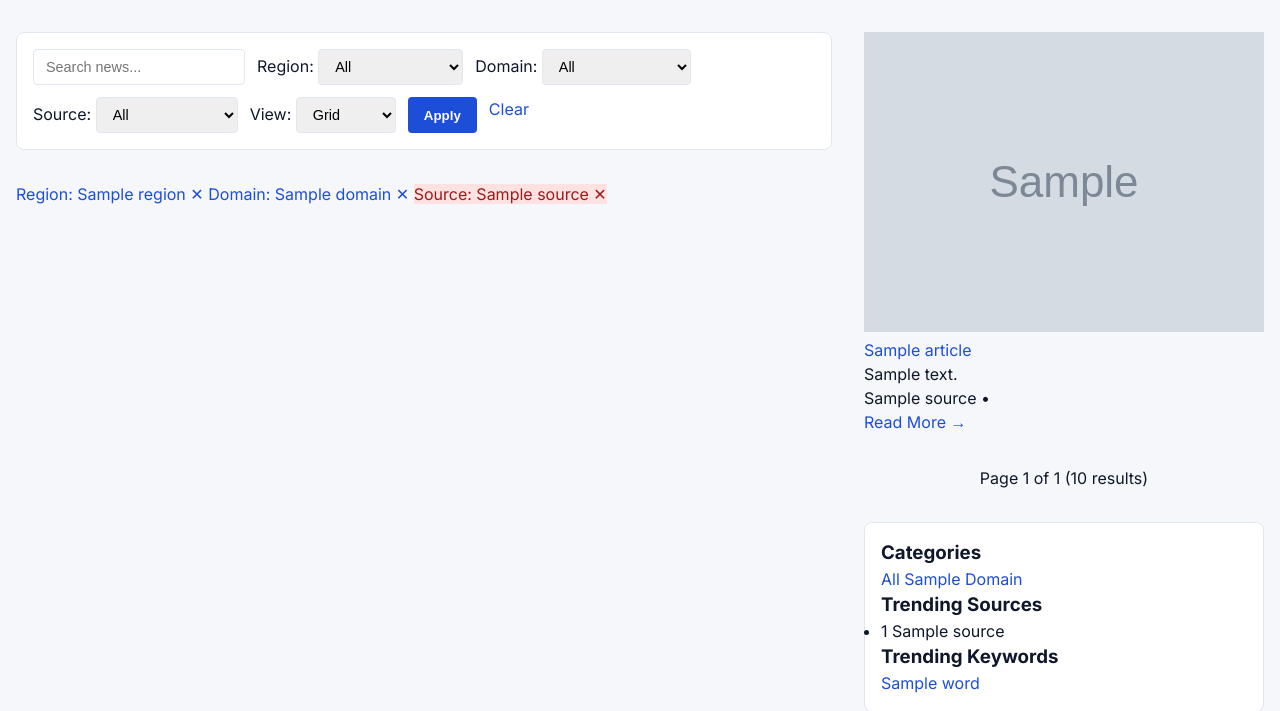
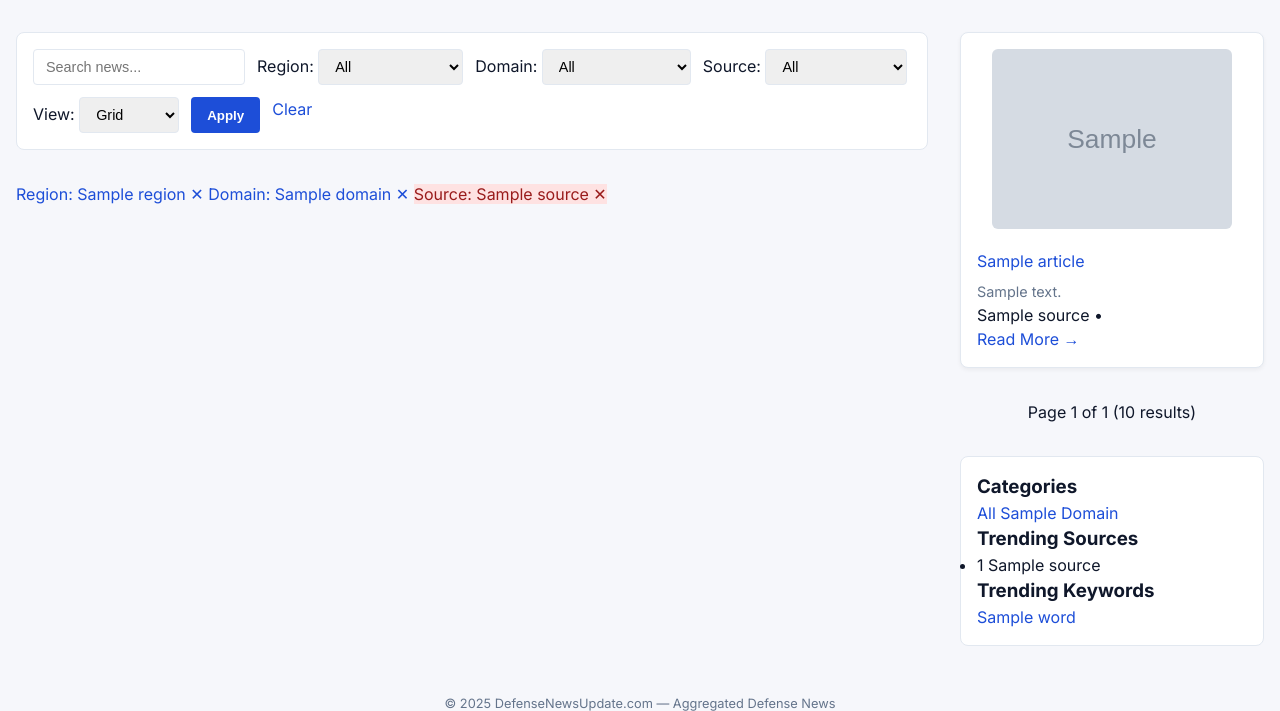
Before and after one commit to markusmaximus2/defense-rss-project, a Flask app: template templates/index.html in a window 1280 px wide. Shown: the part 116-827 px from the top of the page. Run offline with Flask 3, Linux system fonts and the light colour scheme; the template is opened without the code that fills it: most values are stand-ins (such as "Sample title", 1, 10 or a date in 2020); grey boxes marked "Sample" are stand-in pictures.

Commit message:
Fix image scaling with .grid .card .thumb

```diff
--- a/static/styles.css
+++ b/static/styles.css
@@ -85,14 +85,14 @@
 }
 
 /* Articles grid */
-.articles {
+.grid {
   display: grid;
   grid-template-columns: repeat(auto-fill, minmax(280px, 1fr));
   gap: 1.5rem;
 }
 
 /* Article cards */
-.article-card {
+.card {
   background: #fff;
   border: 1px solid #e2e8f0;
   border-radius: 0.5rem;
@@ -103,20 +103,22 @@
   height: 100%;
 }
 
-.article-card h3 {
+.card h3,
+.card .title {
   font-size: 1rem;
   margin: 0.5rem 0;
   flex-grow: 0;
 }
 
-.article-card p {
+.card p,
+.card .summary {
   font-size: 0.9rem;
   color: #64748b;
   flex-grow: 1;
 }
 
 /* ✅ Fix: constrain feed images */
-.article-card img {
+.card img.thumb {
   max-width: 100%;
   max-height: 180px;
   object-fit: cover;
```
